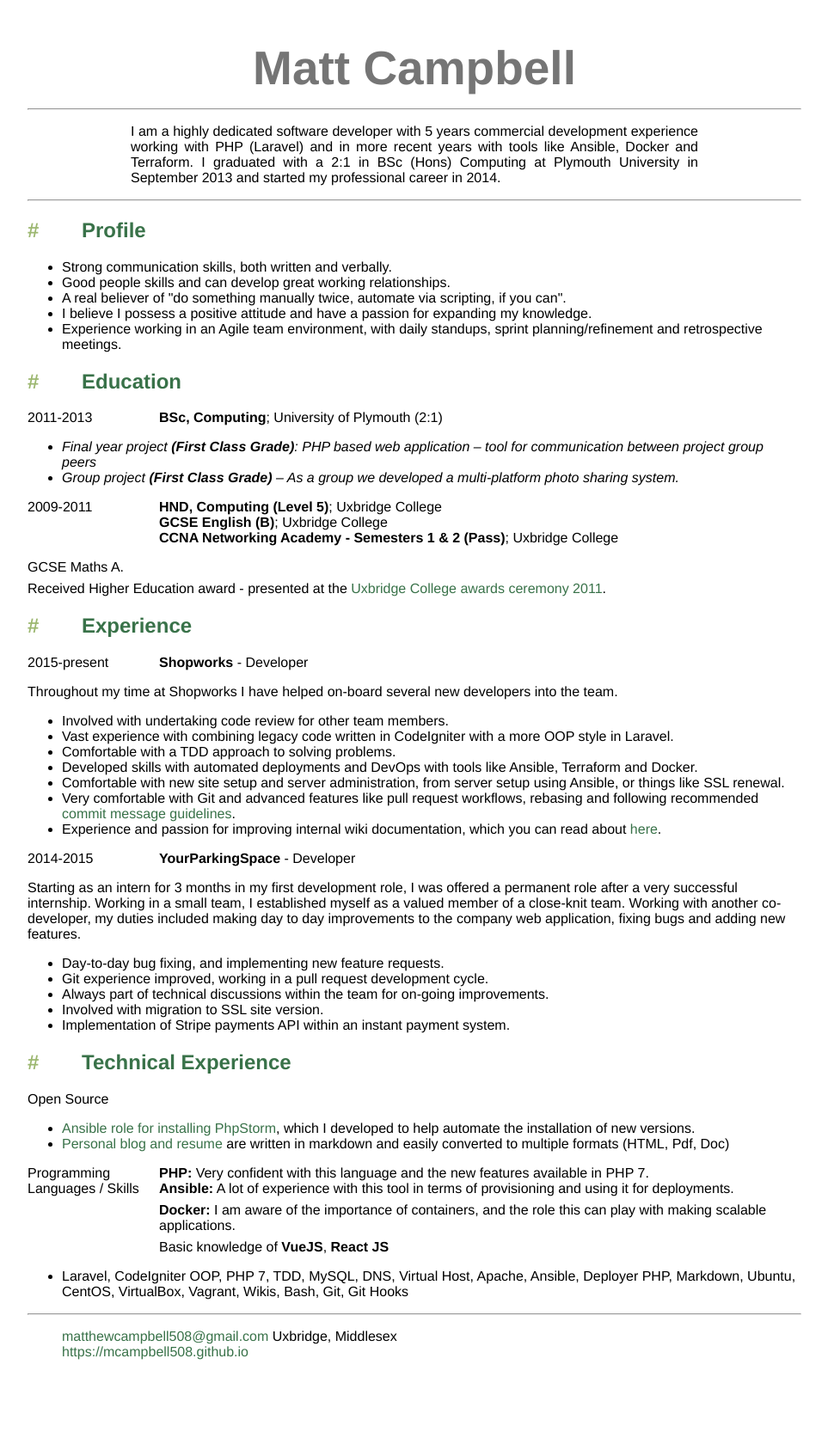
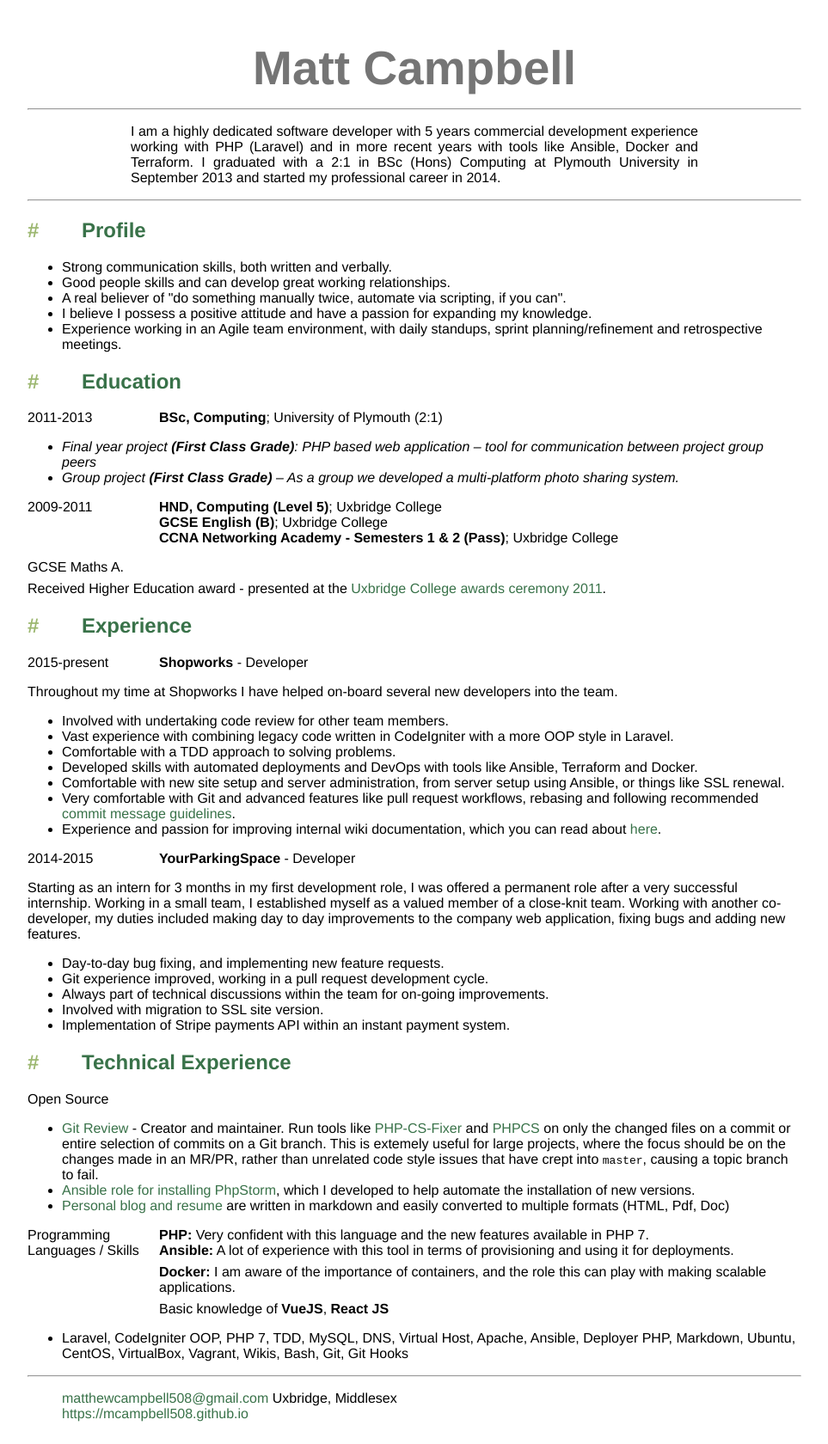
Before and after one commit to mcampbell508/mcampbell508.github.io, a Jekyll site: the page public/resume.html, which Jekyll copies as it is, in a window 1280 px wide. Shown: the whole page at 86% size, without its empty margins (158-1121 px from the left). Built offline with Jekyll 4.4.1, drawn with Linux system fonts in a browser that asks for light colours; before the commit the page ends 1608 px from its top, so only the background shows below that.

Commit message:
Resume: Add Git Review

```diff
--- a/public/resume.html
+++ b/public/resume.html
@@ -163,6 +163,7 @@
 <h2 id="technical-experience">Technical Experience</h2>
 <p>Open Source</p>
 <ul>
+<li><a href="https://theshopworks.gitlab.io/git-review/">Git Review</a> - Creator and maintainer. Run tools like <a href="https://github.com/FriendsOfPHP/PHP-CS-Fixer">PHP-CS-Fixer</a> and <a href="https://github.com/squizlabs/PHP_CodeSniffer">PHPCS</a> on only the changed files on a commit or entire selection of commits on a Git branch. This is extemely useful for large projects, where the focus should be on the changes made in an MR/PR, rather than unrelated code style issues that have crept into <code>master</code>, causing a topic branch to fail.</li>
 <li><a href="https://github.com/mcampbell508/ansible-phpstorm">Ansible role for installing PhpStorm</a>, which I developed to help automate the installation of new versions.</li>
 <li><a href="https://github.com/mcampbell508/mcampbell508.github.io">Personal blog and resume</a> are written in markdown and easily converted to multiple formats (HTML, Pdf, Doc)</li>
 </ul>
```
Also changed, not shown: resume/resume.md (+2 -0 lines), 2 other files.
